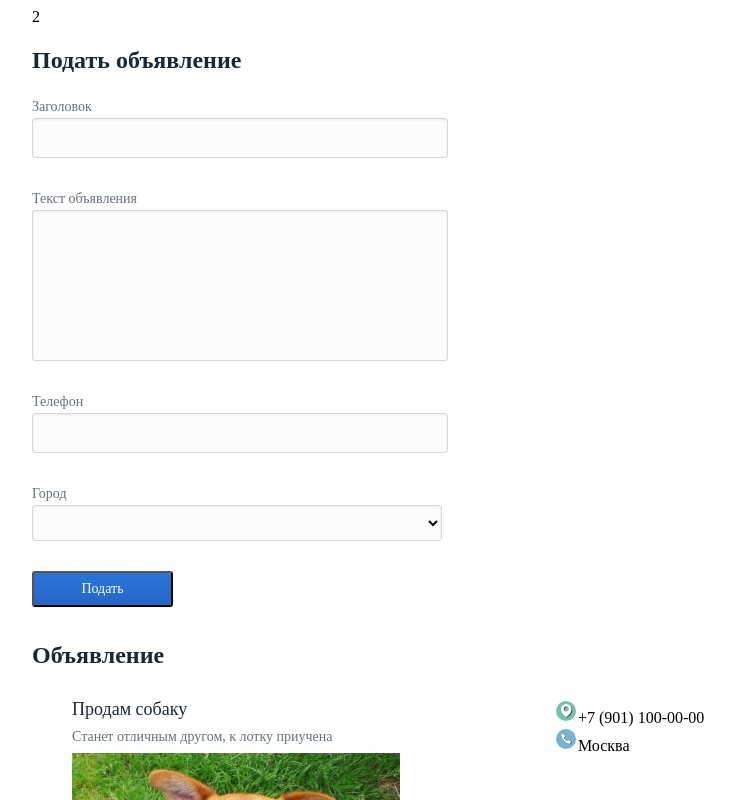
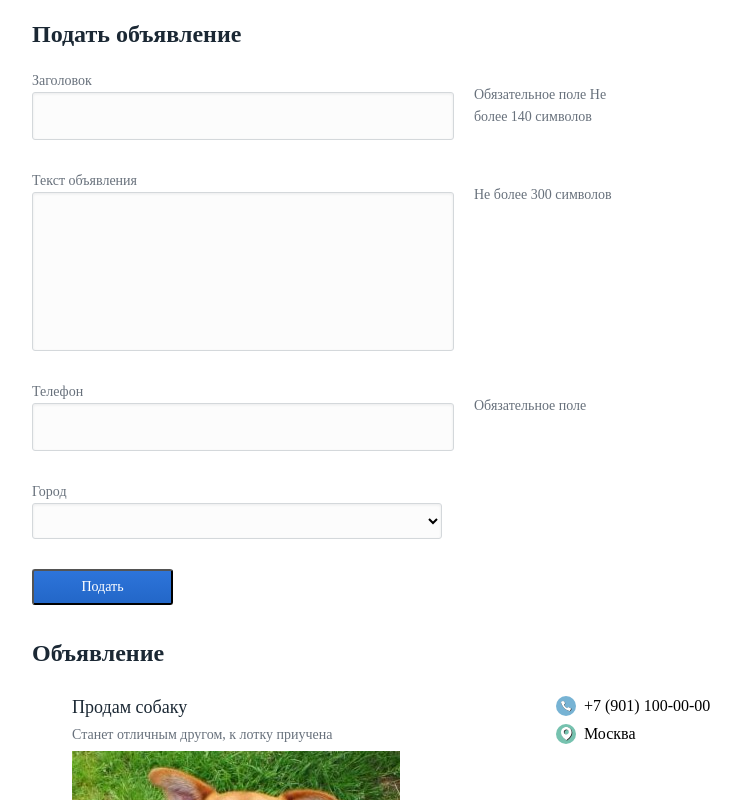
Before and after one commit to vandied/Bulletin_Board, a React (Create React App) app: page / in a window 1280 px wide. Shown: the top 800 px of the page, without its empty margins (176-917 px from the left). Built offline with nearby package versions, Linux system fonts and the light colour scheme.

Commit message:
добавила редактирование

```diff
--- a/package.json
+++ b/package.json
@@ -3,6 +3,7 @@
   "version": "0.1.0",
   "private": true,
   "dependencies": {
+    "jquery": "^3.4.1",
     "react": "^16.8.6",
     "react-dom": "^16.8.6",
     "react-scripts": "3.0.1"
--- a/src/components/App.js
+++ b/src/components/App.js
@@ -3,6 +3,8 @@ import React, {Component} from 'react';
 import './style.css';
 import EmptyForm from './EmptyForm';
 import ListForm from './ListForms';
+
+// для наглядности добавила в localstorage 2 объявления
 var announArray = [
 	{
 			id: '18764382461dchash',
@@ -22,31 +24,34 @@ localStorage.setItem("announcements", JSON.stringify(announArray));
 class App extends Component{
 	state = {
 		dataset: JSON.parse(localStorage.getItem("announcements") || []),
+		editAnnoun: ''
 	}
 	updateData = (value) => {
 		this.setState({
-			dataset: value,
+			dataset: value
 		});
+	 }
+	 editData = (item) => {
+		 this.setState({
+				editAnnoun: item
+		 })
 	 }
 	componentDidMount() {
 	}
   componentDidUpdate(){
-
   }
-
   	render(){
       return (
 			<div className='container'>
-				{this.state.dataset.length}
 				<div className="addAnnouncement">
 				<h1>
 						Подать объявление
 					</h1>
-					<EmptyForm updateData={this.updateData}/>
+					<EmptyForm updateData={this.updateData} editData={this.state.editAnnoun}/>
 				</div>
 				<div className="existsForms">
 					<h3 className="announcement__title">Объявление</h3>
-					<ListForm listAnnoun = {this.state.dataset}/>
+					<ListForm listAnnoun = {this.state.dataset} editItem={this.editData}/>
 				</div>
 			</div>
     )
--- a/src/components/EmptyForm.js
+++ b/src/components/EmptyForm.js
@@ -1,24 +1,88 @@
 import React, {Component} from 'react'
 import './style.css'
+import FormErrors from './FormErrors'
 
-class EmptyForm extends Component{
-    constructor(props){
+class EmptyForm extends Component {
+  constructor(props) {
     super(props);
       this.state = {
 			title: '',
 			text: '',
 			phone: '',
-			city: ''
+			city: '',
+			titleValid: false,
+      textValid: false,
+			phoneValid: false,
+			formErrors: {title:'Обязательное полe Не более 140 символов',
+		   						 text:'Не более 300 символов',
+									 phone:'Обязательное поле'},
+			formValid: false,
+			editItem: this.props.editData
     }
 	}
+	componentWillReceiveProps(nextProps){
+		let newprops = nextProps.editData;
+		if(newprops!==this.state.editItem){
+			this.setState({
+				title: newprops.title,
+				text: newprops.text,
+				phone: newprops.phone,
+				city: newprops.city,
+				titleValid: true,
+      	textValid: true,
+				phoneValid: true,
+				formValid: true
+			})
 
-    handleChange(e) {
-        this.setState({
-            [e.target.name]: e.target.value
-        })
 		}
+	}
+	handleChange (e) {
+    const name = e.target.name;
+		const value = e.target.value;
+		this.setState({[name]: value},
+			      				() => { this.validateField(name, value) });
+	}
+
+  validateField(fieldName, value) {
+    let fieldValidationErrors = this.state.formErrors;
+    let titleValid = this.state.titleValid;
+		let textValid = this.state.textValid;
+		let phoneValid = this.state.phoneValid;
+
+    switch(fieldName) {
+      case 'title':
+				titleValid = (value.length >1) ;
+				console.log(titleValid);
+        fieldValidationErrors.title = titleValid? 'Заполнено' : 'Заполните поле';
+        break;
+      case 'text':
+				textValid = (value.length >1);
+				console.log(textValid);
+        fieldValidationErrors.text = textValid ? 'Заполнено': 'Заполните поле';
+				break;
+			case 'phone':
+				phoneValid = value.length >=11;
+				console.log(titleValid);
+        fieldValidationErrors.phone = phoneValid ? 'Заполнено': 'Заполните поле';
+        break;
+      	default:
+        break;
+    }
+  	this.setState({formErrors: fieldValidationErrors,
+                    titleValid: titleValid,
+										textValid: textValid,
+										phoneValid: phoneValid
+                  }, this.validateForm);
+  }
+  	validateForm() {
+    	this.setState({formValid: this.state.titleValid &&
+                              this.state.textValid && this.state.phoneValid});
+  	}
+
+
     handleSubmit(e){
 			e.preventDefault();
+			if (this.state.formValid) {
 				const announ = {
           id: new Date().getTime().toString(),
           title: e.target.title.value,
@@ -27,53 +91,71 @@ class EmptyForm extends Component{
           city: e.target.city.value
         }
       var announArray = JSON.parse(localStorage.getItem("announcements") || []);
-        announArray.push(announ);
+      announArray.unshift(announ);
       localStorage.setItem("announcements", JSON.stringify(announArray));
       this.props.updateData(announArray);
-        this.setState({
-			title: '',
+      this.setState({ title: '',
 											text: '',
 											phone: '',
-			city: ''
-       })
+											city: '',
+											titleValid: false,
+      								textValid: false,
+											phoneValid: false,
+											formErrors: {title:'Обязательное поле \nНе более 140 символов',
+												 					 text:'Не более 300 символов',
+												 					 phone:'Обязательное поле'},
+											formValid: false,
+      })} else {
+				let fieldValidationErrors = this.state.formErrors;
+				if(e.target.title.value==='') (fieldValidationErrors.title = 'Заполните поле');
+				if(e.target.text.value==='') (fieldValidationErrors.text = 'Заполните поле');
+				if(e.target.phone.value==='') (fieldValidationErrors.phone = 'Заполните поле');
+				this.setState({formErrors: fieldValidationErrors })
 			}
-
-
+    }
     render(){
 			return(
             <form onSubmit={this.handleSubmit.bind(this)}
                   encType="multitype/form-data"
                   id="emptyForm">
-            <div className="formField">
+            <div className="form__field">
+							<div>
                 <label htmlFor="title">Заголовок</label> <br/>
-                <input className="input oneLineField"
+                <input className="input oneline__field"
                        type="text"
                        name="title"
                        value={this.state.title}
                        onChange={event => this.handleChange(event)}/>
-                <span className="help"></span>
 						</div>
-            <div className="formField">
+               <FormErrors formErrors={this.state.formErrors.title} />
+            </div>
+
+            <div className="form__field">
+							<div>
                 <label htmlFor="text">Текст объявления</label> <br/>
-                <input className="input textField"
+                <input className="input text__field"
                        type="text"
                        name="text"
                        value={this.state.text}
                        onChange={event => this.handleChange(event)}/>
-                <span className="help"></span>
 								</div>
-            <div className="formField">
+                <FormErrors formErrors={this.state.formErrors.text} />
+            </div>
+            <div className="form__field">
+							<div>
                 <label htmlFor="phone">Телефон</label> <br/>
-                <input className="input oneLineField"
+                <input className="input oneline__field"
                        type="tel"
                        name="phone"
                        value={this.state.phone}
                        onChange={event => this.handleChange(event)}/>
-                <span className="help"></span>
 								</div>
-            <div className="formField" required>
+                <FormErrors formErrors={this.state.formErrors.phone} />
+            </div>
+            <div className="form__field">
+							<div>
                 <label htmlFor="city">Город</label> <br/>
-                <select className="oneLineField"
+                <select className="oneline__field"
                         name="city"
                         size="1"
                         value={this.state.city}
@@ -83,10 +165,10 @@ class EmptyForm extends Component{
                     <option value="Хабаровск">Хабаровск</option>
                     <option value="Чебоксары">Чебоксары</option>
                 </select>
-                <span className="help"></span>
 								</div>
-            <div className="formField">
-                <button className="sendButton" type="submit">Подать</button>
+	            </div>
+            <div className="form__field">
+                <button className="send__button" type="submit">Подать</button>
             </div>
             </form>
         )
--- a/src/components/Form.js
+++ b/src/components/Form.js
@@ -1,14 +1,8 @@
 import React, {Component} from 'react'
 
 class Form extends Component {
-    // constructor(props){
-    //     super(props)
-    //     this.state={
-    //         count: 0
-    //     }
-	// }
   render(){
-	const {announcement, onButtonClick} = this.props
+	const {announcement, onButtonClickDelete, onButtonClickEdit} = this.props
 
   	  return (
         <div className="form">
@@ -20,20 +14,18 @@ class Form extends Component {
 					<div className="form__item announ__info">
 						<div className="info">
 							<div className="info__item">
-								<img src={require("../icon-1.svg")} alt={"phone"}/>
-								<span>{announcement.phone}</span>
+								<span><img className="info__item__img" src={require("../icon-2.svg")} alt={"phone"}/>{announcement.phone}</span>
 							</div>
 							<div className="info__item">
-								<img src={require("../icon-2.svg")} alt={"phone"}/>
-								<span>{announcement.city}</span>
+								<span><img className="info__item__img" src={require("../icon-1.svg")} alt={"phone"}/>{announcement.city}</span>
 							</div>
 						</div>
 						<div className="btns">
 						<div className="edit">
-							<button className="btn">Редактировать</button>
+							<button className="btn" onClick={onButtonClickEdit}>Редактировать</button>
 						</div>
 						<div className="delete">
-							<button className="btn btn--red" onClick={onButtonClick}>Удалить</button>
+							<button className="btn btn--red" onClick={onButtonClickDelete}>Удалить</button>
 						</div>
 						</div>
 					</div>
--- /dev/null
+++ b/src/components/FormErrors.js
@@ -0,0 +1,6 @@
+import React from 'react'
+export const FormErrors = ({formErrors}) =>
+  <div className='form__errors'>
+    {<p>{formErrors}</p>}
+  </div>
+  export default FormErrors
--- a/src/components/ListForms.js
+++ b/src/components/ListForms.js
@@ -1,26 +1,24 @@
 import React, {Component} from 'react'
 import Form from './Form'
 import './style.css'
-
 export default class ListForm extends Component {
 	constructor(props){
 		super(props);
 		this.state = {
-			forms: this.props.listAnnoun
+			forms: this.props.listAnnoun,
+			editform: this.props.editItem
 		};
 	}
 	componentDidMount() {
   	}
 	componentDidUpdate(){
-
 	}
 	componentWillReceiveProps(nextProps){
 		if(nextProps.listAnnoun!==this.state.forms){
-			console.log(nextProps.listAnnoun)
 			this.setState({forms: nextProps.listAnnoun})
 		}
 	}
-	handleClick(item){
+	handleClickDel(item){
 		let array = JSON.parse(localStorage.getItem("announcements") || []);
 		let index = array.findIndex(x=>x.id===item.id);
 		array.splice(index,1);
@@ -29,13 +27,16 @@ export default class ListForm extends Component {
 			forms: JSON.parse(localStorage.getItem("announcements") || [])
 		});
 	}
+	handleClickEdit(item){
+		this.props.editItem(item);
+		this.handleClickDel(item);
+	}
   render() {
-	// console.log('--',this.state.forms)
-
     const formElements = this.state.forms.map((item) =>
       <li key = {item.id} className="li_item">
         <Form announcement = {item}
-              onButtonClick={this.handleClick.bind(this,item)}/>
+			  onButtonClickDelete={this.handleClickDel.bind(this,item)}
+			  onButtonClickEdit={this.handleClickEdit.bind(this,item)}/>
       </li>)
 
       return (
--- a/src/components/style.css
+++ b/src/components/style.css
@@ -20,28 +20,31 @@ label{
     max-width: 700px;
     margin-left: 200px;
 }
-.formField{
+.form__field{
+  display: flex;
     margin-bottom: 30px;
 }
-.oneLineField {
+.oneline__field {
     width: 410px;
     height: 36px;
+    padding: 5px;
     object-fit: contain;
     border-radius: 3px;
     box-shadow: inset 0 1px 3px 0 rgba(27, 40, 52, 0.08);
     border: solid 1px #d4d8db;
     background-color: rgba(27, 40, 52, 0.01);
   }
-.textField{
+.text__field{
         width: 410px;
         height: 147px;
+        padding: 5px;
         object-fit: contain;
         border-radius: 3px;
         box-shadow: inset 0 1px 3px 0 rgba(27, 40, 52, 0.08);
         border: solid 1px #d4d8db;
         background-color: rgba(27, 40, 52, 0.01);
       }
-.sendButton{
+.send__button{
     width: 141px;
     height: 36px;
     object-fit: contain;
@@ -116,3 +119,28 @@ label{
     list-style: none;
     margin-bottom: 80px;
   }
+.info__item{
+  position: relative;
+  padding-left: 30px;
+  margin-bottom: 10px;
+}
+.info__item__img{
+  position: absolute;
+  bottom:-3px;
+  left:0;
+}
+.form__errors{
+  margin-left: 20px;
+  margin-top: 0;
+  padding-top: 0;
+  width: 142px;
+  height: 44px;
+  font-family: SourceSansPro;
+  font-size: 14px;
+  line-height: 1.57;
+  color: #68717c;
+  text-align: top;
+}
+.alarm{
+  border-color: red;
+}
```
Also changed, not shown: 1 other file (tests, documents, lock files or other folders). Lines whose indentation alone changed are shown as unchanged.
